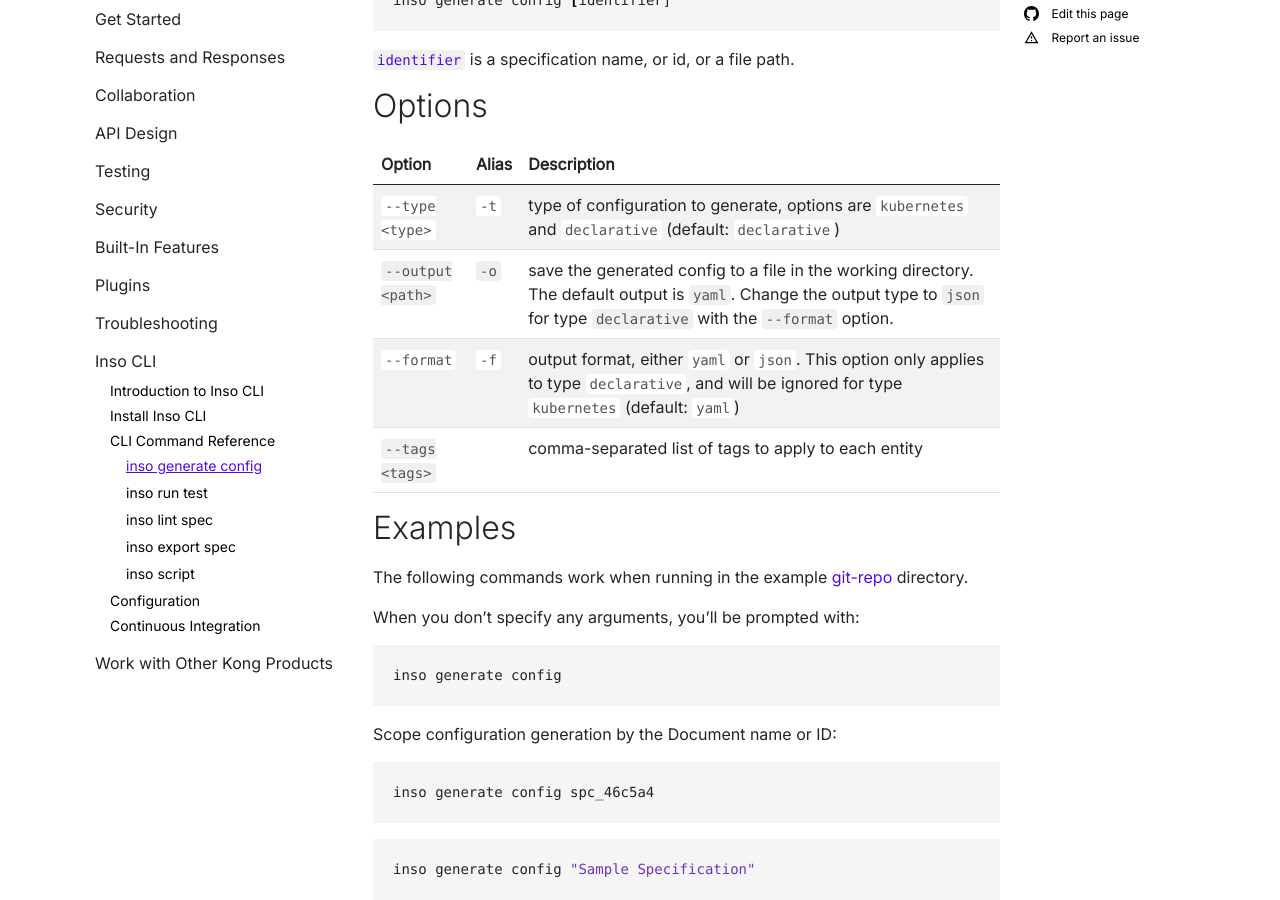
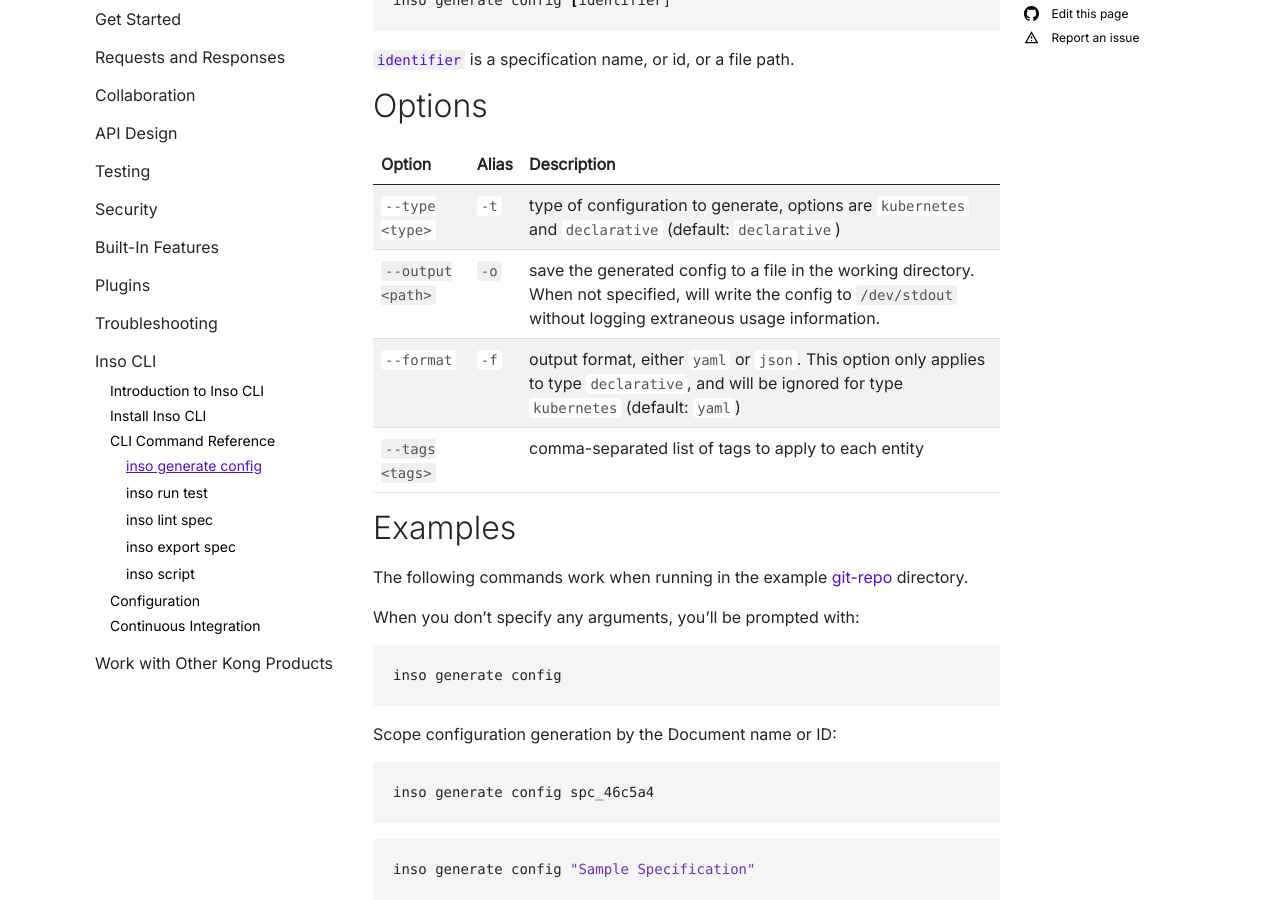
Before and after one commit to Kong/insomnia-docs, a Jekyll site: the page built from docs/inso-cli/cli-command-reference/inso-generate-config.md, in a window 1280 px wide and 900 px high, scrolled down 462 px. Built offline with Jekyll 4.4.1, drawn with Linux system fonts in a browser that asks for light colours; comment, search, counter and statistics services are not loaded.

Commit message:
Update inso-generate-config.md

```diff
--- a/docs/inso-cli/cli-command-reference/inso-generate-config.md
+++ b/docs/inso-cli/cli-command-reference/inso-generate-config.md
@@ -26,7 +26,7 @@ inso generate config [identifier]
 Option | Alias | Description
 ----- | ----- | ------
 `--type <type>` |	`-t`	| type of configuration to generate, options are `kubernetes` and `declarative` (default: `declarative`)
-`--output <path>`	| `-o` | save the generated config to a file in the working directory. The default output is `yaml`. Change the output type to `json` for type `declarative` with the `--format` option.
+`--output <path>`	| `-o` | save the generated config to a file in the working directory. When not specified, will write the config to `/dev/stdout` without logging extraneous usage information.
 `--format` | `-f` | output format, either `yaml` or `json`. This option only applies to type `declarative`, and will be ignored for type `kubernetes` (default: `yaml`)
 `--tags <tags>` | | comma-separated list of tags to apply to each entity
 
```
